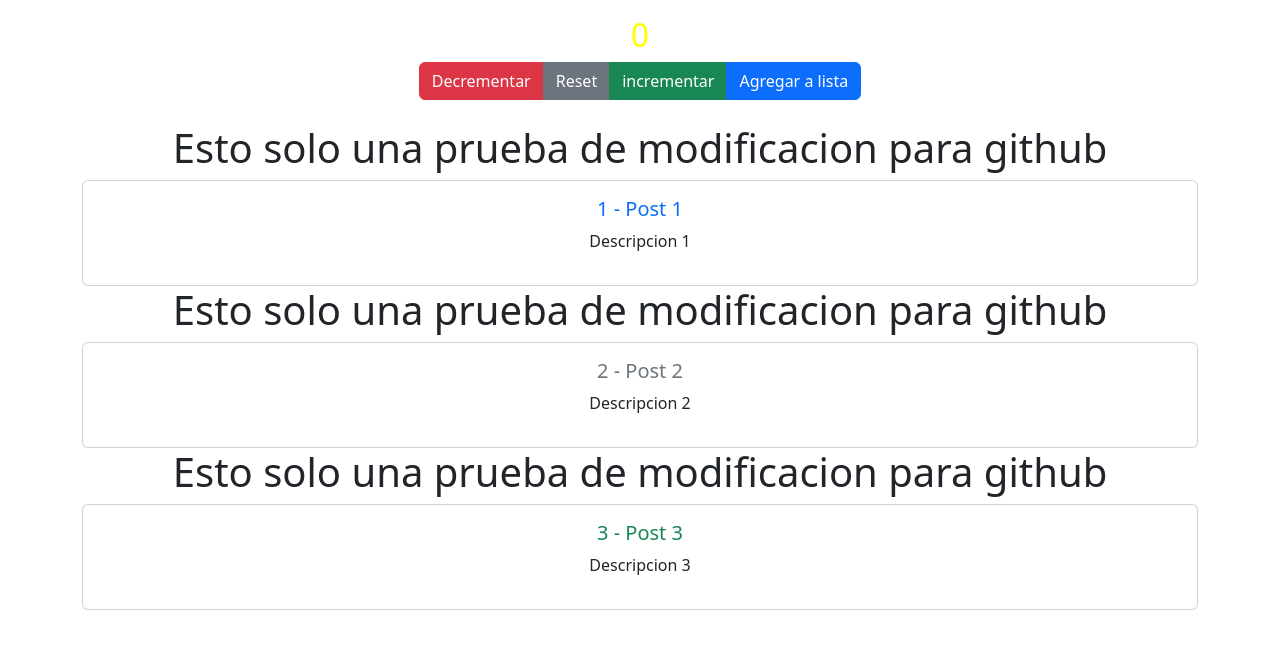
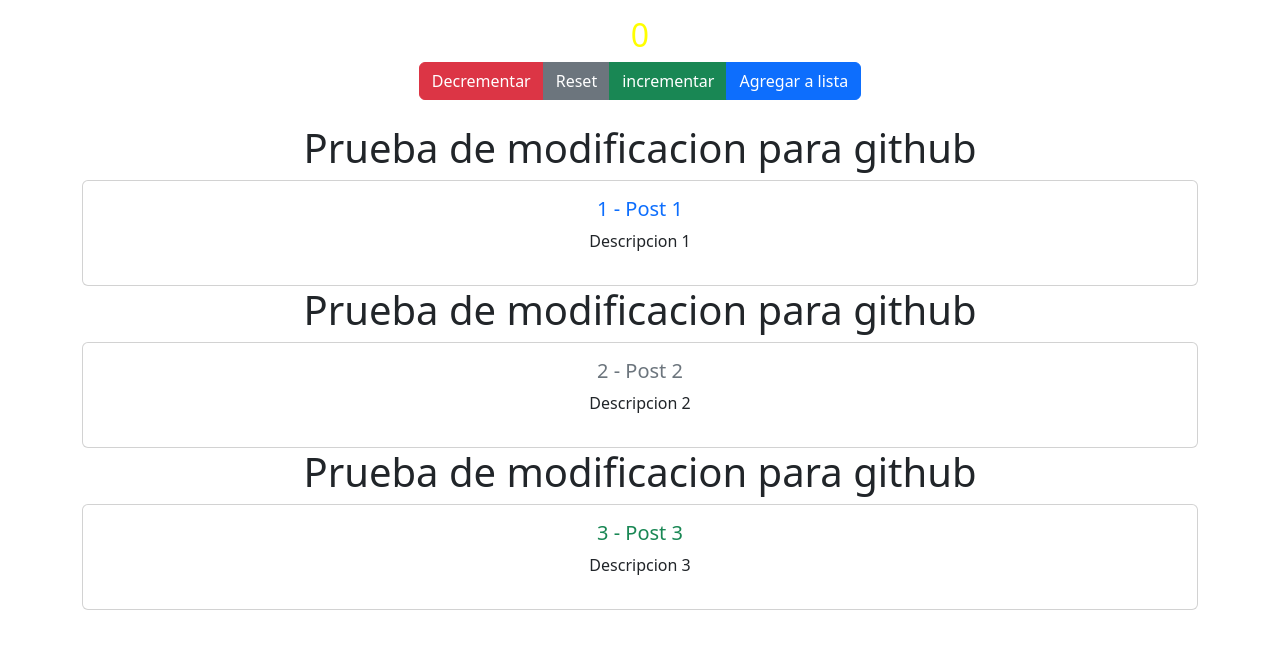
Before and after one commit to AndresGarciaPerez/repositorio-prueba2, a Vue app: page / in a window 1280 px wide. Shown: the top 648 px of the page. Built offline with nearby package versions, Linux system fonts and the light colour scheme.

Commit message:
Segundo cambio para probar

```diff
--- a/src/components/BlogPost.vue
+++ b/src/components/BlogPost.vue
@@ -6,7 +6,7 @@
 </script>
 
 <template>
-<h1>Esto solo una prueba de modificacion para github</h1>
+<h1>Prueba de modificacion para github</h1>
     <div class="card">
         <div class="card-body">
             <h5  class="card-title" :class="`text-${colorText}`" >{{ id }} - {{ title }}</h5>
```
